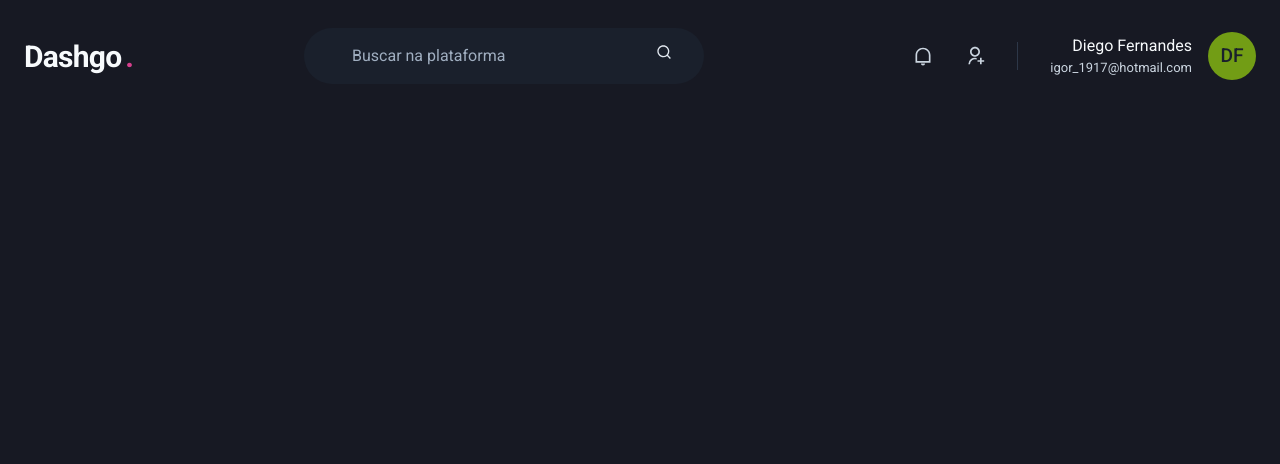
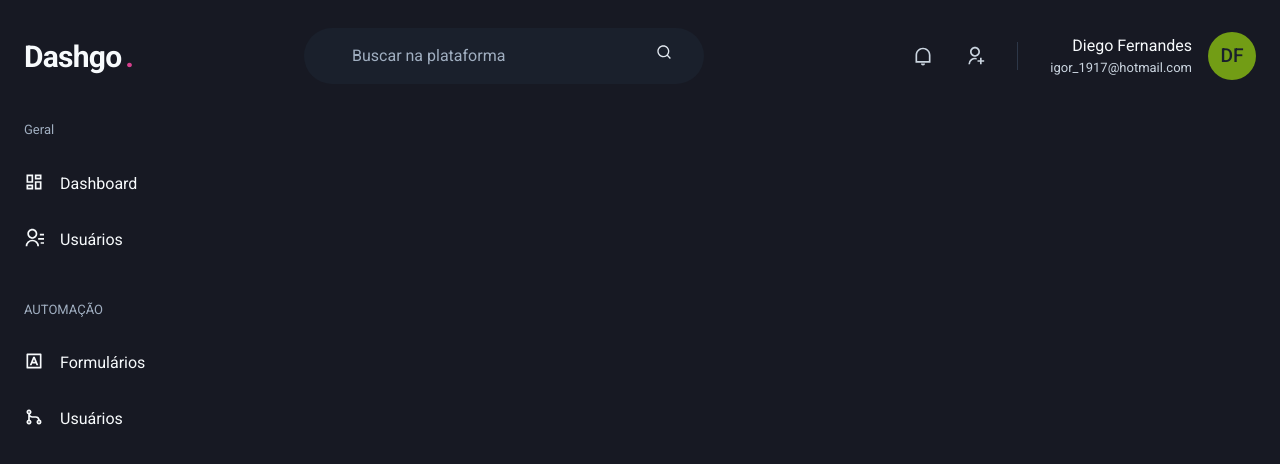
Before and after one commit to igorWebMASTER/dashgo, a Next.js app: page /dashboard in a window 1280 px wide. Shown: the top 464 px of the page. Built offline with nearby package versions, Linux system fonts and the light colour scheme.

Commit message:
feat: added sidebar

```diff
--- /dev/null
+++ b/src/components/Sidebar.tsx
@@ -0,0 +1,46 @@
+import { Box, Stack, Text , Link, Icon} from "@chakra-ui/react";
+import { RiDashboardLine, RiContactsLine, RiInputMethodLine, RiGitMergeLine } from "react-icons/ri";
+
+
+export function Sidebar(){
+  return (
+    <Box as="aside" w="64" mr="8">
+      <Stack spacing="12" align="flex-start">
+          <Box>
+            <Text fontweight="bold" color="gray.400"  fontSize="small" >
+                Geral
+            </Text>
+            <Stack spacing="4" mt="8" align="stretch" >
+              <Link display="flex" align="center">
+                <Icon  as={RiDashboardLine} fontSize="20" />
+                <Text ml="4" fontweight="medium">Dashboard</Text>
+              </Link>
+            </Stack>
+            <Stack spacing="4" mt="8" align="stretch" >
+              <Link display="flex" align="center"  >
+                <Icon  as={RiContactsLine} fontSize="20" />
+                <Text ml="4" fontweight="medium">Usuários</Text>
+              </Link>
+            </Stack>
+          </Box>
+          <Box>
+            <Text fontweight="bold" color="gray.400"  fontSize="small" >
+                AUTOMAÇÃO
+            </Text>
+            <Stack spacing="4" mt="8" align="stretch" >
+              <Link display="flex" align="center">
+                <Icon  as={RiInputMethodLine} fontSize="20" />
+                <Text ml="4" fontweight="medium">Formulários</Text>
+              </Link>
+            </Stack>
+            <Stack spacing="4" mt="8" align="stretch" >
+              <Link display="flex" align="center"  >
+                <Icon  as={RiGitMergeLine} fontSize="20" />
+                <Text ml="4" fontweight="medium">Usuários</Text>
+              </Link>
+            </Stack>
+          </Box>
+      </Stack>
+    </Box>
+  )
+}
--- a/src/pages/dashboard.tsx
+++ b/src/pages/dashboard.tsx
@@ -1,7 +1,20 @@
 import { Header } from "../components/Header";
+import { Flex } from "@chakra-ui/react";
+import { Sidebar } from "../components/Sidebar";
 
 export default function Dashboard(){
   return (
-    <Header />
+    <Flex direction="column" h="100vh" align="center">
+      <Header />
+      <Flex
+        w="100%"
+        my="6"
+        maxWidth={1480}
+        mx="auto"
+        px="6"
+      >
+          <Sidebar />
+      </Flex>
+    </Flex>
   )
 }
```
